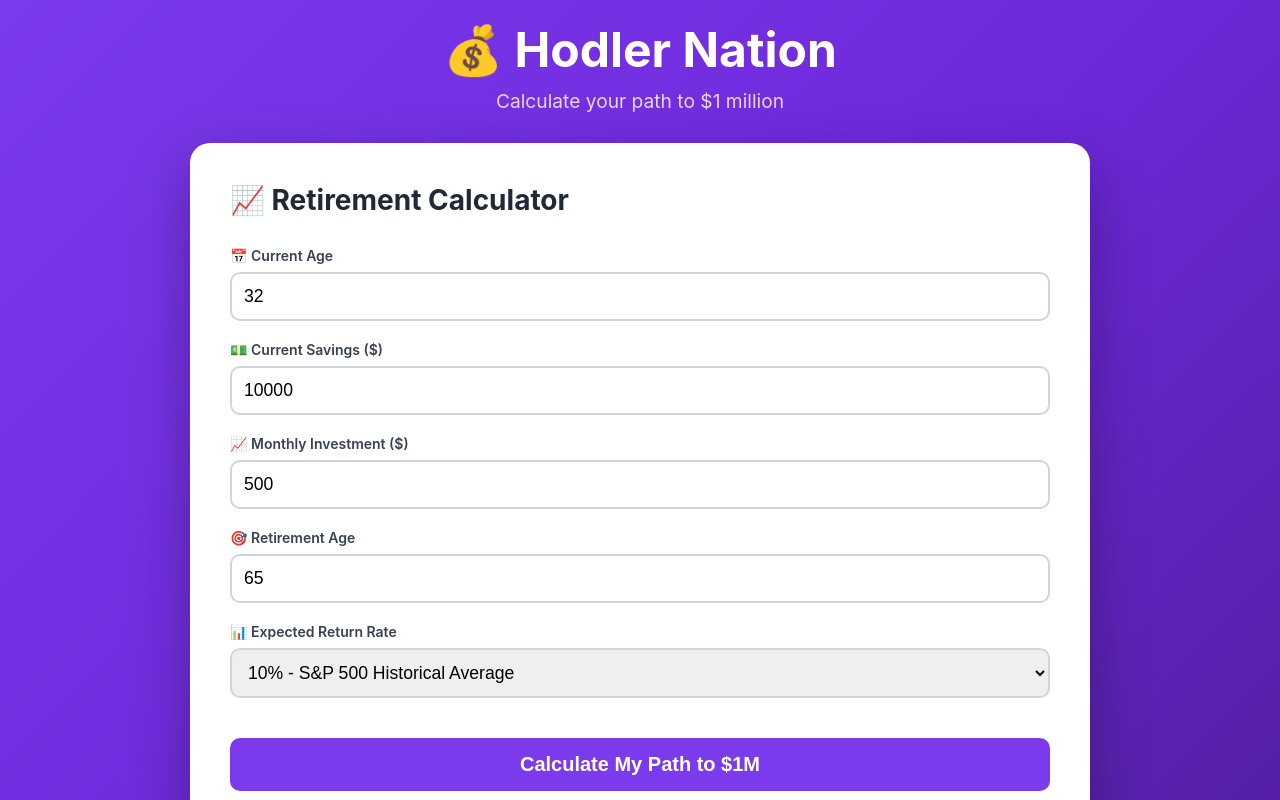
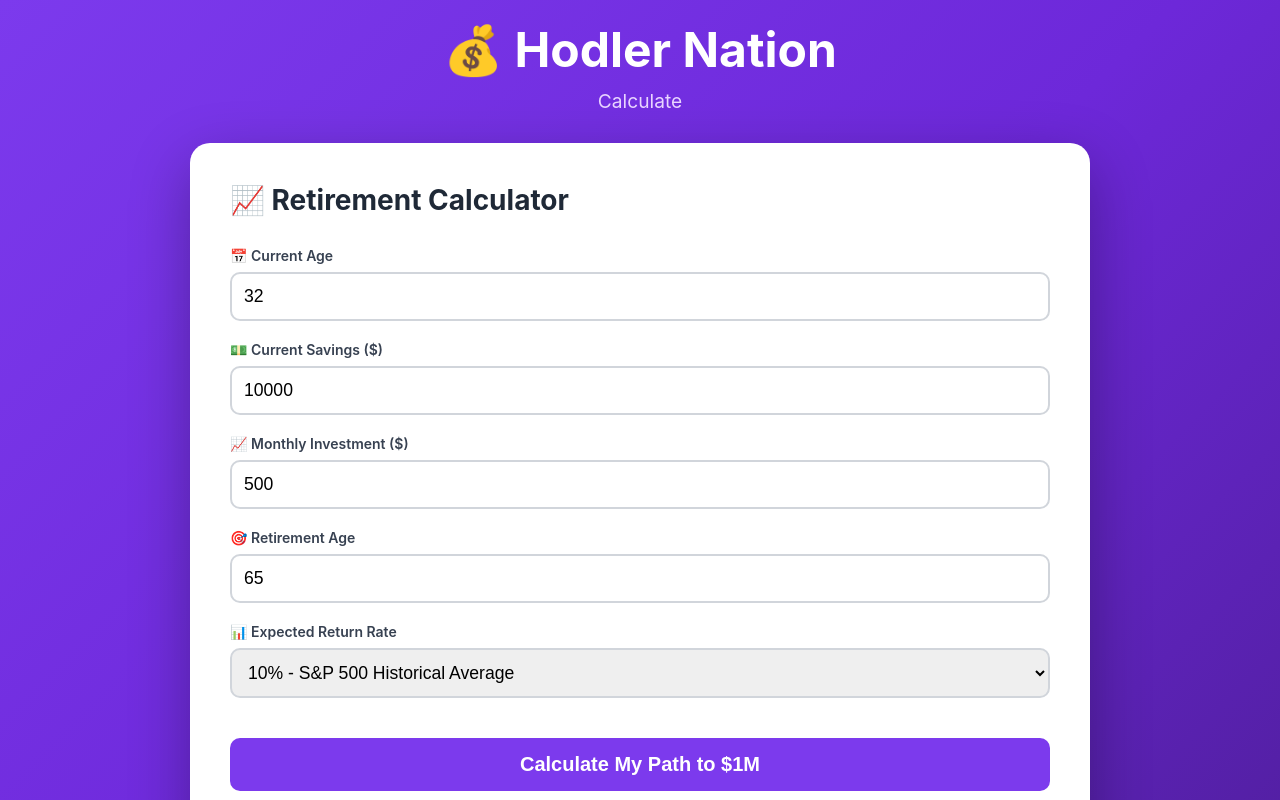
Before and after one commit to kyunghong-prog/hodler-nation, a plain HTML site: page calculator.html in a window 1280 px wide. Shown: the top 800 px of the page. Drawn offline with nearby package versions, Linux system fonts and the light colour scheme; a script that the page names is missing.

Commit message:
Update calculator.html

```diff
--- a/calculator.html
+++ b/calculator.html
@@ -328,7 +328,7 @@
     <div class="container">
         <div class="header">
             <h1>💰 Hodler Nation</h1>
-            <p>Calculate your path to $1 million</p>
+            <p>Calculate </p>
         </div>
 
         <div class="calculator-card">
```
